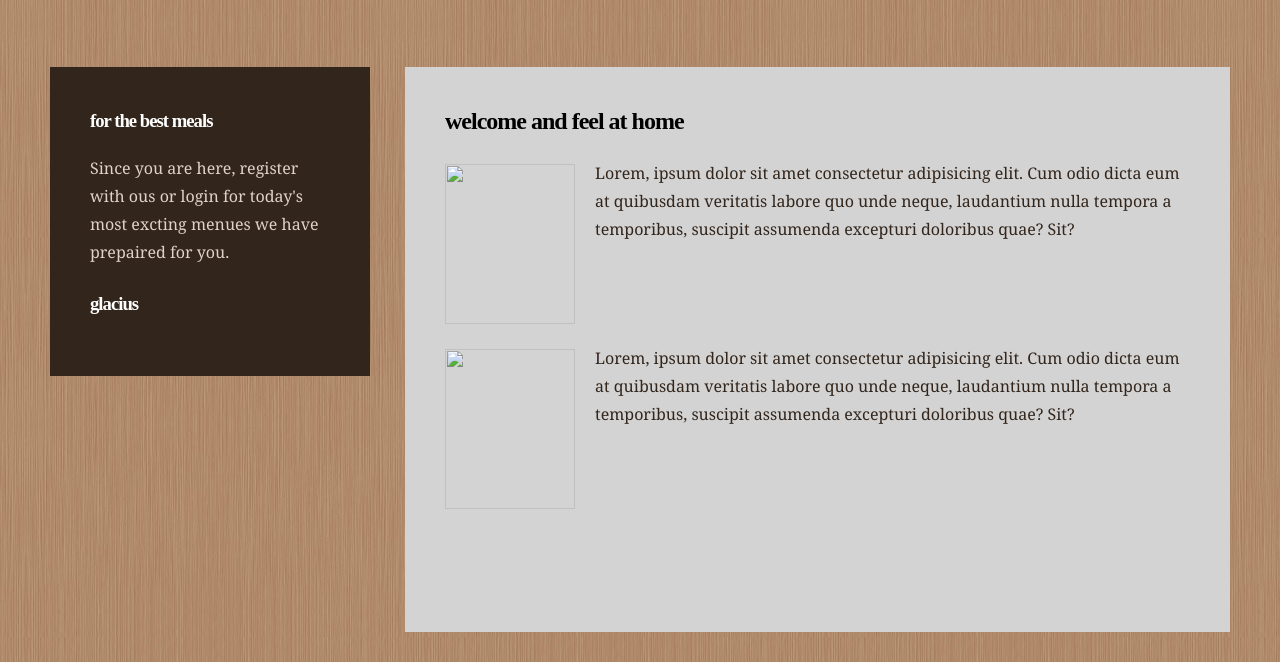
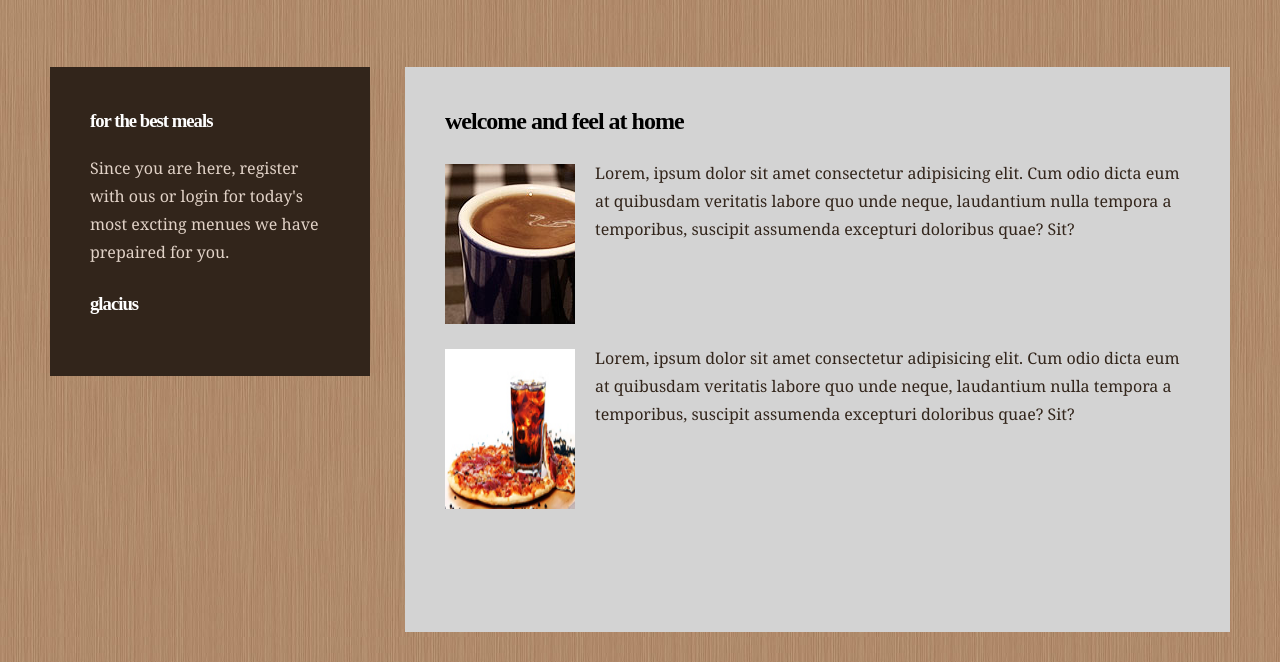
Before and after one commit to ssempijja/Order-A-Meal, a plain HTML site: page index.html in a window 1280 px wide. Shown: the part 163-825 px from the top of the page. Drawn offline with Linux system fonts and the light colour scheme.

Commit message:
updating the image links on the index page

```diff
--- a/index.html
+++ b/index.html
@@ -61,14 +61,14 @@
             <h2>
                 Welcome  and feel at home
             </h2>
-            <img class="left" src="Static/img/pic1.jpg" width="130" height="160" alt="" />
+            <img class="left" src="UI/Static/img/pic1.jpg" width="130" height="160" alt="" />
             <p>
                 Lorem, ipsum dolor sit amet consectetur adipisicing elit. Cum odio dicta eum at
                  quibusdam veritatis labore quo unde neque, laudantium nulla tempora a
                   temporibus, suscipit assumenda excepturi doloribus quae? Sit?
             </p>
             <br class="clear" />
-            <img class="left" src="Static/img/pic2.jpg" width="130" height="160" alt="" />
+            <img class="left" src="UI/Static/img/pic2.jpg" width="130" height="160" alt="" />
             <p>
                 Lorem, ipsum dolor sit amet consectetur adipisicing elit. Cum odio dicta eum at
                  quibusdam veritatis labore quo unde neque, laudantium nulla tempora a
```
